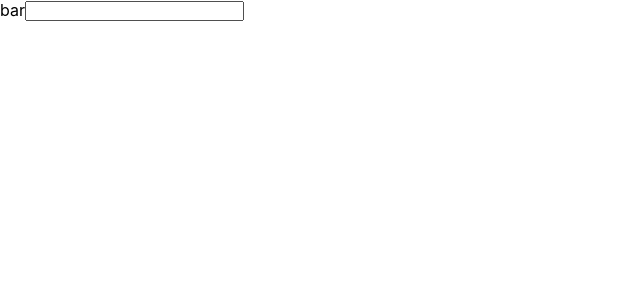
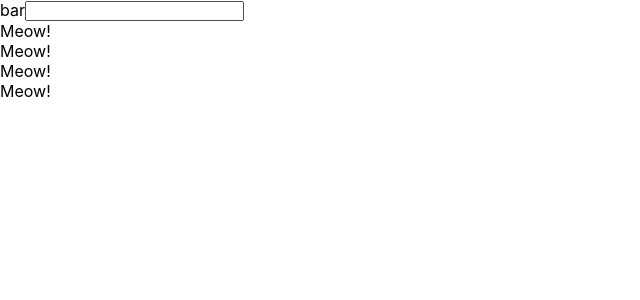
Before and after one commit to kohei-ota-y/udemy01, a React (Create React App) app: page / in a window 1280 px wide. Shown: the top 300 px of the page, without its empty margins (0-640 px from the left). Built offline with nearby package versions, Linux system fonts and the light colour scheme.

Commit message:
コンポーネント

```diff
--- a/src/App.js
+++ b/src/App.js
@@ -5,8 +5,18 @@ function App() {
     <React.Fragment>
     <label htmlFor="bar">bar</label>
       <input id="bar" type="text" onChange={() => {console.log('aaa')}}/>
+      <Cat />
+      <Cat />
+      <Cat />
+      <Cat />
     </React.Fragment>
   );
 }
-
+const Cat = () => {
+  return(
+  <React.Fragment>
+    <p>Meow!</p>
+  </React.Fragment>
+  )
+}
 export default App;
```
